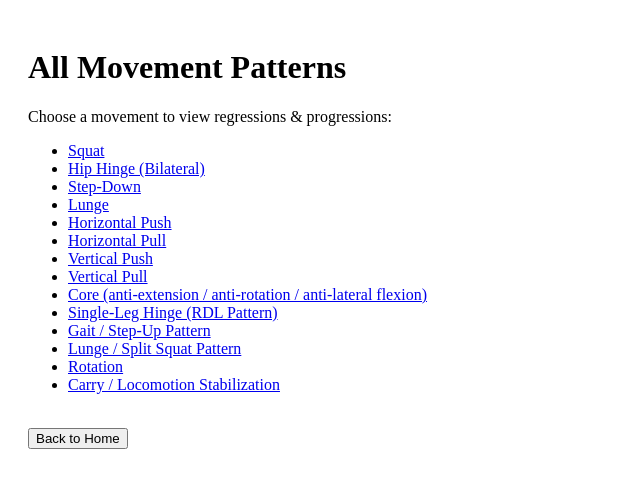
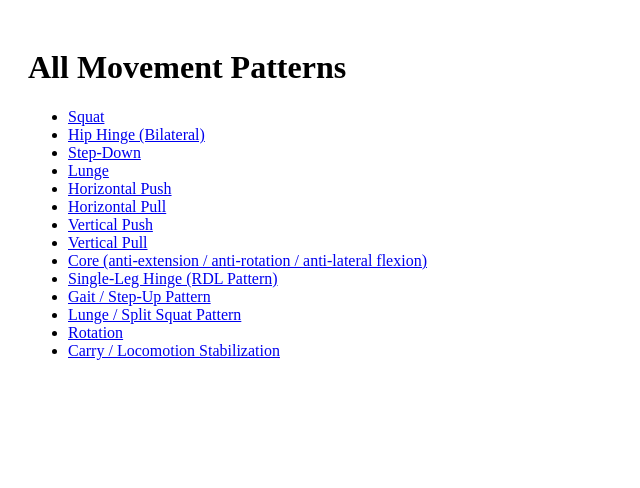
Before and after one commit to tchilders93/the-movement-app, a Next.js app: page /movements in a window 1280 px wide. Shown: the top 488 px of the page, without its empty margins (0-640 px from the left). Built offline with nearby package versions, Linux system fonts and the light colour scheme.

Commit message:
Refactor MovementsIndex to use anchor tags
Updated the movement list to use anchor tags for navigation and changed the key for list items.

```diff
--- a/pages/movements/index.js
+++ b/pages/movements/index.js
@@ -1,26 +1,23 @@
-import Link from "next/link";
 import movementsData from "../../public/data/movements.json";
 
 export default function MovementsIndex() {
   return (
     <div style={{ padding: "20px" }}>
       <h1>All Movement Patterns</h1>
-      <p>Choose a movement to view regressions & progressions:</p>
 
       <ul>
-        {movementsData.movement_patterns.map((movement, index) => (
-          <li key={index}>
-            <Link href={`/movements/${index}`}>
+        {movementsData.movement_patterns.map((movement) => (
+          <li key={movement.movement_pattern}>
+            <a
+              href={`/movements/${encodeURIComponent(
+                movement.movement_pattern
+              )}`}
+            >
               {movement.movement_pattern}
-            </Link>
+            </a>
           </li>
         ))}
       </ul>
-
-      <br />
-      <Link href="/">
-        <button>Back to Home</button>
-      </Link>
     </div>
   );
 }
```
